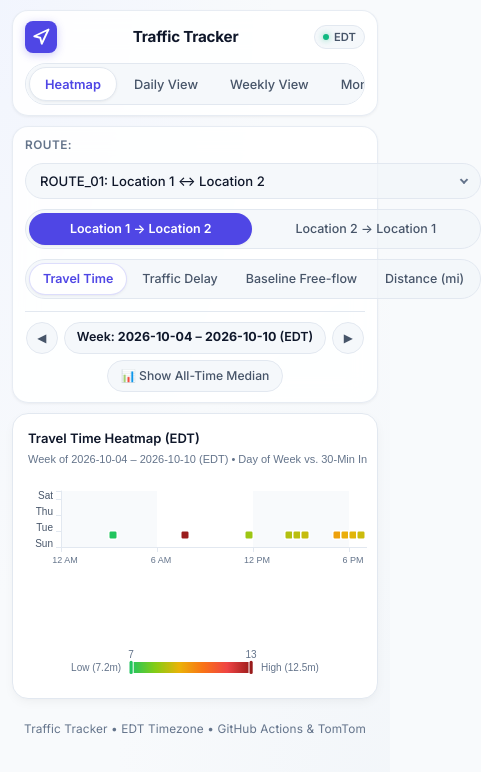
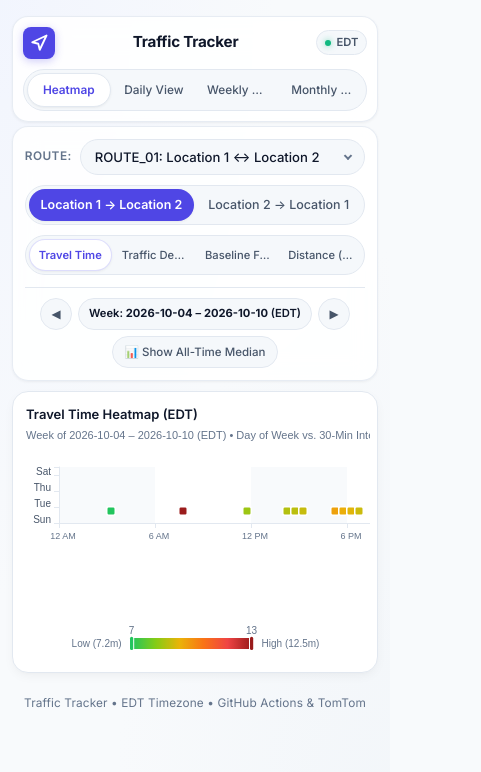
Before and after one commit to jdhameli/traffic-tracker, a website with bundled scripts: page index.html in a window 390 px wide. Shown: the whole page, 481 px wide, since content can reach past the window. Built offline with nearby package versions, Linux system fonts and the light colour scheme; files whose address does not match are found by name.

Commit message:
Improve layout for narrow widths

```diff
--- a/dashboard/css/components.css
+++ b/dashboard/css/components.css
@@ -7,7 +7,10 @@
   display: flex;
   align-items: center;
   gap: 8px;
-  flex-wrap: wrap;
+  width: 100%;
+  min-width: 0;
+  max-width: 100%;
+  box-sizing: border-box;
 }
 
 .control-prefix {
@@ -17,13 +20,19 @@
   text-transform: uppercase;
   letter-spacing: 0.04em;
   white-space: nowrap;
+  flex-shrink: 0;
 }
 
 /* Minimal Custom Select */
 .custom-select-wrapper {
   position: relative;
-  display: inline-flex;
+  display: flex;
+  align-items: center;
+  flex: 1 1 0;
+  min-width: 0;
   max-width: 100%;
+  width: 100%;
+  box-sizing: border-box;
 }
 
 .custom-select {
@@ -41,9 +50,13 @@
   cursor: pointer;
   transition: var(--transition-fast);
   min-height: 36px;
+  width: 100%;
+  min-width: 0;
   max-width: 100%;
   text-overflow: ellipsis;
+  overflow: hidden;
   white-space: nowrap;
+  box-sizing: border-box;
 }
 
 .custom-select:hover {
@@ -72,26 +85,23 @@
 
 /* Direction Segmented Switch */
 .toggle-segmented {
-  display: inline-flex;
+  display: flex;
   background: var(--color-bg-subtle-glass);
   padding: 3px;
   border-radius: var(--radius-full);
   border: 1px solid var(--color-border);
   gap: 2px;
+  width: 100%;
+  min-width: 0;
   max-width: 100%;
-  overflow-x: auto;
-  scrollbar-width: none;
-}
-
-.toggle-segmented::-webkit-scrollbar {
-  display: none;
+  box-sizing: border-box;
 }
 
 .toggle-btn {
   display: inline-flex;
   align-items: center;
   justify-content: center;
-  padding: 6px 14px;
+  padding: 6px 10px;
   background: transparent;
   color: var(--color-text-secondary);
   border: none;
@@ -101,9 +111,21 @@
   font-weight: 500;
   cursor: pointer;
   transition: var(--transition-fast);
-  white-space: nowrap;
   min-height: 32px;
   user-select: none;
+  flex: 1 1 0;
+  min-width: 0;
+  max-width: 100%;
+  box-sizing: border-box;
+}
+
+.toggle-btn span {
+  display: block;
+  width: 100%;
+  overflow: hidden;
+  text-overflow: ellipsis;
+  white-space: nowrap;
+  text-align: center;
 }
 
 .toggle-btn:hover:not(.active) {
@@ -128,36 +150,47 @@
 
 /* Metric Segmented Chips */
 .metric-chips {
-  display: inline-flex;
+  display: flex;
   background: var(--color-bg-subtle-glass);
   padding: 3px;
   border-radius: var(--radius-full);
   border: 1px solid var(--color-border);
   gap: 2px;
+  width: 100%;
+  min-width: 0;
   max-width: 100%;
-  overflow-x: auto;
-  scrollbar-width: none;
-  -webkit-overflow-scrolling: touch;
-}
-
-.metric-chips::-webkit-scrollbar {
-  display: none;
+  box-sizing: border-box;
 }
 
 .metric-chip-btn {
-  padding: 6px 13px;
+  display: inline-flex;
+  align-items: center;
+  justify-content: center;
+  padding: 6px 8px;
   background: transparent;
   color: var(--color-text-secondary);
   border: none;
   border-radius: var(--radius-full);
   font-family: var(--font-family-sans);
-  font-size: 0.78rem;
+  font-size: clamp(0.7rem, 2.2vw, 0.78rem);
   font-weight: 500;
   cursor: pointer;
   transition: var(--transition-fast);
-  white-space: nowrap;
   min-height: 32px;
   user-select: none;
+  flex: 1 1 0;
+  min-width: 0;
+  max-width: 100%;
+  box-sizing: border-box;
+}
+
+.metric-chip-btn span {
+  display: block;
+  width: 100%;
+  overflow: hidden;
+  text-overflow: ellipsis;
+  white-space: nowrap;
+  text-align: center;
 }
 
 .metric-chip-btn:hover:not(.active) {
@@ -179,36 +212,47 @@
 
 /* Header View Navigation Tabs */
 .view-tabs {
-  display: inline-flex;
+  display: flex;
   background: var(--color-bg-subtle-glass);
   padding: 3px;
   border-radius: var(--radius-full);
   border: 1px solid var(--color-border);
   gap: 2px;
+  width: 100%;
+  min-width: 0;
   max-width: 100%;
-  overflow-x: auto;
-  scrollbar-width: none;
-  -webkit-overflow-scrolling: touch;
-}
-
-.view-tabs::-webkit-scrollbar {
-  display: none;
+  box-sizing: border-box;
 }
 
 .view-tab-btn {
-  padding: 7px 15px;
+  display: inline-flex;
+  align-items: center;
+  justify-content: center;
+  padding: 6px 10px;
   background: transparent;
   color: var(--color-text-secondary);
   border: none;
   border-radius: var(--radius-full);
   font-family: var(--font-family-sans);
-  font-size: 0.8rem;
+  font-size: clamp(0.74rem, 2.4vw, 0.8rem);
   font-weight: 500;
   cursor: pointer;
   transition: var(--transition-fast);
-  white-space: nowrap;
   min-height: 34px;
   user-select: none;
+  flex: 1 1 0;
+  min-width: 0;
+  max-width: 100%;
+  box-sizing: border-box;
+}
+
+.view-tab-btn span {
+  display: block;
+  width: 100%;
+  overflow: hidden;
+  text-overflow: ellipsis;
+  white-space: nowrap;
+  text-align: center;
 }
 
 .view-tab-btn:hover:not(.active) {
@@ -232,16 +276,23 @@
 .date-navigator-container {
   display: flex;
   align-items: center;
+  justify-content: center;
   gap: 8px;
+  width: 100%;
+  min-width: 0;
   max-width: 100%;
   flex-wrap: wrap;
 }
 
 .date-nav-controls {
-  display: inline-flex;
+  display: flex;
   align-items: center;
+  justify-content: center;
   gap: 6px;
   flex-wrap: wrap;
+  width: 100%;
+  min-width: 0;
+  max-width: 100%;
 }
 
 .date-nav-btn {
@@ -275,12 +326,16 @@
 .date-current-display {
   display: inline-flex;
   align-items: center;
+  justify-content: center;
   gap: 6px;
   background: var(--color-bg-subtle-glass);
-  padding: 4px 12px;
+  padding: 4px 10px;
   border: 1px solid var(--color-border);
   border-radius: var(--radius-full);
   min-height: 32px;
+  min-width: 0;
+  max-width: 100%;
+  box-sizing: border-box;
 }
 
 .date-input {
@@ -296,29 +351,35 @@
 }
 
 .date-weekday-tag, .date-week-tag, .date-month-tag {
-  font-size: 0.78rem;
+  font-size: clamp(0.7rem, 2.2vw, 0.78rem);
   font-weight: 600;
   color: var(--color-text-primary);
+  overflow: hidden;
+  text-overflow: ellipsis;
   white-space: nowrap;
 }
 
 .heatmap-mode-toggle-btn {
   display: inline-flex;
   align-items: center;
+  justify-content: center;
   gap: 5px;
-  padding: 6px 13px;
+  padding: 6px 12px;
   background: var(--color-bg-subtle-glass);
   color: var(--color-text-secondary);
   border: 1px solid var(--color-border);
   border-radius: var(--radius-full);
   font-family: var(--font-family-sans);
-  font-size: 0.76rem;
+  font-size: clamp(0.72rem, 2.2vw, 0.76rem);
   font-weight: 500;
   cursor: pointer;
   transition: var(--transition-fast);
   min-height: 32px;
   user-select: none;
   white-space: nowrap;
+  min-width: 0;
+  max-width: 100%;
+  box-sizing: border-box;
 }
 
 .heatmap-mode-toggle-btn:hover {
@@ -339,28 +400,36 @@
   box-shadow: var(--shadow-sm);
 }
 
-/* Mobile adjustments */
-@media (max-width: 640px) {
-  .toggle-segmented, .metric-chips, .view-tabs {
-    width: 100%;
+/* ==========================================================================
+   Desktop Rules (min-width: 1120px) — Unconstrained Single-Row Controls
+   ========================================================================== */
+@media (min-width: 1120px) {
+  .control-item {
+    width: auto;
   }
 
-  .toggle-btn, .metric-chip-btn, .view-tab-btn {
-    flex: 1 1 auto;
-    text-align: center;
+  .custom-select-wrapper {
+    width: auto;
+    min-width: 200px;
+    max-width: 300px;
   }
 
-  .custom-select-wrapper, .custom-select {
-    width: 100%;
+  .toggle-segmented,
+  .metric-chips,
+  .view-tabs {
+    width: auto;
   }
 
-  .date-navigator-container {
-    justify-content: center;
-    width: 100%;
+  .toggle-btn,
+  .metric-chip-btn,
+  .view-tab-btn {
+    flex: 0 0 auto;
+    width: auto;
   }
 
+  .date-navigator-container,
   .date-nav-controls {
-    justify-content: center;
-    width: 100%;
+    width: auto;
+    flex-wrap: nowrap;
   }
 }
--- a/dashboard/css/layout.css
+++ b/dashboard/css/layout.css
@@ -4,12 +4,15 @@
 
 .app-wrapper {
   max-width: 1400px;
+  width: 100%;
   margin: 0 auto;
-  padding: clamp(10px, 2.5vw, 24px) clamp(12px, 3vw, 28px) clamp(24px, 4vw, 48px);
+  padding: clamp(8px, 2.5vw, 24px) clamp(10px, 3vw, 28px) clamp(24px, 4vw, 48px);
   display: flex;
   flex-direction: column;
   gap: clamp(10px, 1.8vw, 16px);
   min-height: 100vh;
+  box-sizing: border-box;
+  overflow-x: hidden;
 }
 
 /* Header */
@@ -17,9 +20,8 @@
   display: flex;
   justify-content: space-between;
   align-items: center;
-  flex-wrap: wrap;
   gap: 12px;
-  padding: 10px clamp(12px, 2vw, 20px);
+  padding: 10px clamp(10px, 2vw, 20px);
   background: var(--color-bg-surface-glass);
   backdrop-filter: blur(16px);
   -webkit-backdrop-filter: blur(16px);
@@ -27,8 +29,11 @@
   border-radius: var(--radius-lg);
   box-shadow: var(--shadow-sm);
   position: sticky;
-  top: clamp(8px, 1.5vw, 16px);
+  top: clamp(6px, 1.5vw, 16px);
   z-index: 50;
+  width: 100%;
+  min-width: 0;
+  box-sizing: border-box;
   transition: var(--transition-normal);
 }
 
@@ -36,6 +41,8 @@
   display: flex;
   align-items: center;
   gap: 10px;
+  min-width: 0;
+  flex-shrink: 0;
 }
 
 .brand-icon {
@@ -70,6 +77,7 @@
   font-size: 0.7rem;
   font-weight: 600;
   color: var(--color-text-secondary);
+  flex-shrink: 0;
 }
 
 .tz-dot {
@@ -83,45 +91,53 @@
 .header-view-nav {
   display: flex;
   align-items: center;
-  overflow-x: auto;
+  min-width: 0;
   max-width: 100%;
-  scrollbar-width: none;
 }
 
-.header-view-nav::-webkit-scrollbar {
-  display: none;
-}
-
-/* Controls Bar */
+/* Controls Bar — Modern Two-Tier Minimal Card */
 .controls-bar {
   display: flex;
-  justify-content: space-between;
-  align-items: center;
-  flex-wrap: wrap;
+  flex-direction: column;
   gap: 12px;
-  padding: 10px clamp(12px, 2vw, 18px);
+  padding: 12px clamp(12px, 2vw, 20px);
   background: var(--color-bg-surface-glass);
   backdrop-filter: blur(12px);
   -webkit-backdrop-filter: blur(12px);
   border: 1px solid var(--color-border-subtle);
   border-radius: var(--radius-lg);
   box-shadow: var(--shadow-sm);
+  width: 100%;
+  min-width: 0;
+  box-sizing: border-box;
   transition: var(--transition-normal);
 }
 
+/* Primary Controls Row: Route, Direction, Metric */
 .controls-left {
   display: flex;
-  align-items: center;
-  flex-wrap: wrap;
+  flex-direction: column;
+  align-items: stretch;
   gap: 10px;
-  flex: 1 1 auto;
+  width: 100%;
+  min-width: 0;
 }
 
+.controls-left > div {
+  width: 100%;
+  min-width: 0;
+}
+
+/* Secondary Controls Row: Date Range & Historical Scope Navigator */
 .controls-right {
   display: flex;
   align-items: center;
-  gap: 8px;
-  flex-shrink: 0;
+  justify-content: center;
+  width: 100%;
+  border-top: 1px solid var(--color-border);
+  padding-top: 10px;
+  min-width: 0;
+  box-sizing: border-box;
 }
 
 /* Main Chart Surface */
@@ -131,10 +147,13 @@
   background: var(--color-bg-surface);
   border: 1px solid var(--color-border);
   border-radius: var(--radius-xl);
-  padding: clamp(14px, 2.5vw, 24px);
+  padding: clamp(12px, 2.5vw, 24px);
   box-shadow: var(--shadow-md);
   position: relative;
   overflow: hidden;
+  width: 100%;
+  min-width: 0;
+  box-sizing: border-box;
   transition: var(--transition-normal);
 }
 
@@ -148,31 +167,28 @@
 }
 
 /* ==========================================================================
-   Responsive Breakpoints
+   Wide View (>= 1120px) — Strict 1-Row Format for Route + Direction + Metric
    ========================================================================== */
-
-/* Tablet & Mobile (< 960px) */
-@media (max-width: 960px) {
-  .controls-bar {
-    flex-direction: column;
-    align-items: stretch;
+@media (min-width: 1120px) {
+  .controls-left {
+    flex-direction: row;
+    align-items: center;
+    justify-content: flex-start;
+    flex-wrap: nowrap;
     gap: 12px;
+    width: 100%;
   }
 
-  .controls-left {
-    justify-content: flex-start;
-  }
-
-  .controls-right {
-    justify-content: flex-start;
-    border-top: 1px solid var(--color-border);
-    padding-top: 10px;
-    width: 100%;
+  .controls-left > div {
+    width: auto;
+    flex: 0 0 auto;
   }
 }
 
-/* Mobile Small (< 640px) */
-@media (max-width: 640px) {
+/* ==========================================================================
+   Mobile Header (< 720px)
+   ========================================================================== */
+@media (max-width: 720px) {
   .app-header {
     flex-direction: column;
     align-items: stretch;
@@ -186,25 +202,10 @@
 
   .header-view-nav {
     width: 100%;
-    justify-content: flex-start;
-  }
-
-  .controls-left {
-    flex-direction: column;
-    align-items: stretch;
-    gap: 10px;
-  }
-
-  .controls-left > * {
-    width: 100%;
-  }
-
-  .controls-right {
-    justify-content: center;
   }
 
   .chart-panel {
     border-radius: var(--radius-lg);
-    padding: 12px 10px;
+    padding: 10px 8px;
   }
 }
--- a/dashboard/js/components/view-nav.js
+++ b/dashboard/js/components/view-nav.js
@@ -26,7 +26,7 @@ export function initViewNav(containerEl, onSelectView) {
             aria-selected="${v.id === selectedView}"
             data-view="${v.id}"
           >
-            ${v.label}
+            <span>${v.label}</span>
           </button>
         `
         ).join('')}
--- a/dashboard/js/views/daily-view.js
+++ b/dashboard/js/views/daily-view.js
@@ -13,7 +13,7 @@ let chartInstance = null;
 export function renderDailyView(containerEl, records, state) {
   const containerWidth = containerEl.parentElement?.clientWidth || containerEl.clientWidth || 960;
   const isMobile = containerWidth < 640;
-  containerEl.style.height = isMobile ? '420px' : '520px';
+  containerEl.style.height = isMobile ? '430px' : '520px';
 
   chartInstance = echarts.getInstanceByDom(containerEl);
   if (!chartInstance) {
@@ -22,10 +22,7 @@ export function renderDailyView(containerEl, records, state) {
 
   const handleResize = () => {
     if (chartInstance && containerEl.isConnected) {
-      const cw = containerEl.parentElement?.clientWidth || containerEl.clientWidth || 960;
-      const mob = cw < 640;
-      containerEl.style.height = mob ? '420px' : '520px';
-      chartInstance.resize();
+      renderDailyView(containerEl, records, state);
     }
   };
   window.removeEventListener('resize', handleResize);
@@ -76,15 +73,16 @@ export function renderDailyView(containerEl, records, state) {
       text: `Daily ${metricConfig.label} Profile: ${selectedDate} (EDT)`,
       subtext: `Observed points vs. historical median baseline across 24-hour EDT day`,
       left: 'left',
+      top: 0,
       textStyle: {
         color: THEME_COLORS.textPrimary,
-        fontSize: isMobile ? 13 : 15,
+        fontSize: isMobile ? 12 : 15,
         fontWeight: 600,
         fontFamily: 'Inter, sans-serif',
       },
       subtextStyle: {
         color: THEME_COLORS.textMuted,
-        fontSize: isMobile ? 11 : 12,
+        fontSize: isMobile ? 10 : 12,
       },
     },
     tooltip: {
@@ -134,20 +132,21 @@ export function renderDailyView(containerEl, records, state) {
       },
     },
     legend: {
-      top: isMobile ? 48 : 30,
-      right: isMobile ? 'auto' : 20,
-      left: isMobile ? 'left' : 'auto',
-      textStyle: { color: THEME_COLORS.textSecondary, fontSize: isMobile ? 10 : 12 },
+      bottom: isMobile ? 4 : 8,
+      left: 'center',
+      orient: 'horizontal',
+      itemGap: isMobile ? 12 : 24,
+      textStyle: { color: THEME_COLORS.textSecondary, fontSize: isMobile ? 10 : 11 },
       data: [
         `Observed ${metricConfig.label} (${selectedDate})`,
         'Historical Median Trendline',
       ],
     },
     grid: {
-      top: isMobile ? 95 : 75,
-      bottom: isMobile ? 40 : 50,
-      left: isMobile ? 44 : 65,
-      right: isMobile ? 18 : 40,
+      top: isMobile ? 60 : 65,
+      bottom: isMobile ? 55 : 50,
+      left: isMobile ? 42 : 65,
+      right: isMobile ? 16 : 35,
     },
     xAxis: {
       type: 'value',
@@ -193,7 +192,7 @@ export function renderDailyView(containerEl, records, state) {
         smooth: false,
         showSymbol: true,
         symbol: 'circle',
-        symbolSize: 9,
+        symbolSize: isMobile ? 7 : 9,
         itemStyle: {
           color: THEME_COLORS.primary,
           borderWidth: 2,
@@ -214,7 +213,7 @@ export function renderDailyView(containerEl, records, state) {
         smooth: true,
         showSymbol: true,
         symbol: 'emptyCircle',
-        symbolSize: 6,
+        symbolSize: isMobile ? 5 : 6,
         lineStyle: { width: 2, color: THEME_COLORS.median, type: 'dashed' },
         itemStyle: { color: THEME_COLORS.median },
       },
--- a/dashboard/js/views/heatmap-view.js
+++ b/dashboard/js/views/heatmap-view.js
@@ -36,16 +36,7 @@ export function renderHeatmapView(containerEl, records, state) {
 
   const handleResize = () => {
     if (chartInstance && containerEl.isConnected) {
-      const updatedDims = calculateHeatmapDimensions(containerEl);
-      containerEl.style.height = `${updatedDims.totalHeight}px`;
-      chartInstance.setOption({
-        grid: {
-          left: updatedDims.computedLeft,
-          width: updatedDims.gridWidth,
-          height: updatedDims.gridHeight,
-        },
-      });
-      chartInstance.resize();
+      renderHeatmapView(containerEl, records, state);
     }
   };
   window.removeEventListener('resize', handleResize);
--- a/dashboard/js/views/monthly-view.js
+++ b/dashboard/js/views/monthly-view.js
@@ -12,7 +12,7 @@ let chartInstance = null;
 export function renderMonthlyView(containerEl, records, state) {
   const containerWidth = containerEl.parentElement?.clientWidth || containerEl.clientWidth || 960;
   const isMobile = containerWidth < 640;
-  containerEl.style.height = isMobile ? '420px' : '520px';
+  containerEl.style.height = isMobile ? '430px' : '520px';
 
   chartInstance = echarts.getInstanceByDom(containerEl);
   if (!chartInstance) {
@@ -21,10 +21,7 @@ export function renderMonthlyView(containerEl, records, state) {
 
   const handleResize = () => {
     if (chartInstance && containerEl.isConnected) {
-      const cw = containerEl.parentElement?.clientWidth || containerEl.clientWidth || 960;
-      const mob = cw < 640;
-      containerEl.style.height = mob ? '420px' : '520px';
-      chartInstance.resize();
+      renderMonthlyView(containerEl, records, state);
     }
   };
   window.removeEventListener('resize', handleResize);
@@ -48,15 +45,16 @@ export function renderMonthlyView(containerEl, records, state) {
       text: `Monthly ${metricConfig.label} Overview: ${targetMonth} (EDT)`,
       subtext: `Daily ${metricConfig.label} progression compared to historical monthly median`,
       left: 'left',
+      top: 0,
       textStyle: {
         color: THEME_COLORS.textPrimary,
-        fontSize: isMobile ? 13 : 15,
+        fontSize: isMobile ? 12 : 15,
         fontWeight: 600,
         fontFamily: 'Inter, sans-serif',
       },
       subtextStyle: {
         color: THEME_COLORS.textMuted,
-        fontSize: isMobile ? 11 : 12,
+        fontSize: isMobile ? 10 : 12,
       },
     },
     tooltip: {
@@ -109,20 +107,21 @@ export function renderMonthlyView(containerEl, records, state) {
       },
     },
     legend: {
-      top: isMobile ? 48 : 30,
-      right: isMobile ? 'auto' : 20,
-      left: isMobile ? 'left' : 'auto',
-      textStyle: { color: THEME_COLORS.textSecondary, fontSize: isMobile ? 10 : 12 },
+      bottom: isMobile ? 4 : 8,
+      left: 'center',
+      orient: 'horizontal',
+      itemGap: isMobile ? 12 : 24,
+      textStyle: { color: THEME_COLORS.textSecondary, fontSize: isMobile ? 10 : 11 },
       data: [
         `Daily Avg ${metricConfig.label}`,
         'Historical Monthly Median',
       ],
     },
     grid: {
-      top: isMobile ? 95 : 75,
-      bottom: isMobile ? 40 : 50,
-      left: isMobile ? 44 : 65,
-      right: isMobile ? 18 : 40,
+      top: isMobile ? 60 : 65,
+      bottom: isMobile ? 55 : 50,
+      left: isMobile ? 42 : 65,
+      right: isMobile ? 16 : 35,
     },
     xAxis: {
       type: 'category',
@@ -153,7 +152,7 @@ export function renderMonthlyView(containerEl, records, state) {
         data: actualAvgVals,
         smooth: true,
         showSymbol: true,
-        symbolSize: 6,
+        symbolSize: isMobile ? 5 : 6,
         itemStyle: { color: THEME_COLORS.primary },
         lineStyle: { width: 2.5, color: THEME_COLORS.primary },
         areaStyle: {
@@ -176,6 +175,7 @@ export function renderMonthlyView(containerEl, records, state) {
                   formatter: `Prior Months Median: ${histMedianValue.toFixed(1)}${metricConfig.shortUnit}`,
                   position: 'insideStartTop',
                   color: THEME_COLORS.median,
+                  fontSize: isMobile ? 10 : 11,
                 },
               },
             },
--- a/dashboard/js/views/weekly-view.js
+++ b/dashboard/js/views/weekly-view.js
@@ -12,7 +12,7 @@ let chartInstance = null;
 export function renderWeeklyView(containerEl, records, state) {
   const containerWidth = containerEl.parentElement?.clientWidth || containerEl.clientWidth || 960;
   const isMobile = containerWidth < 640;
-  containerEl.style.height = isMobile ? '420px' : '520px';
+  containerEl.style.height = isMobile ? '430px' : '520px';
 
   chartInstance = echarts.getInstanceByDom(containerEl);
   if (!chartInstance) {
@@ -21,10 +21,7 @@ export function renderWeeklyView(containerEl, records, state) {
 
   const handleResize = () => {
     if (chartInstance && containerEl.isConnected) {
-      const cw = containerEl.parentElement?.clientWidth || containerEl.clientWidth || 960;
-      const mob = cw < 640;
-      containerEl.style.height = mob ? '420px' : '520px';
-      chartInstance.resize();
+      renderWeeklyView(containerEl, records, state);
     }
   };
   window.removeEventListener('resize', handleResize);
@@ -54,15 +51,16 @@ export function renderWeeklyView(containerEl, records, state) {
       text: `Weekly ${metricConfig.label} Profile: ${startDate} to ${endDate} (EDT)`,
       subtext: `Daily average ${metricConfig.label} vs. historical weekly median benchmark from prior weeks`,
       left: 'left',
+      top: 0,
       textStyle: {
         color: THEME_COLORS.textPrimary,
-        fontSize: isMobile ? 13 : 15,
+        fontSize: isMobile ? 12 : 15,
         fontWeight: 600,
         fontFamily: 'Inter, sans-serif',
       },
       subtextStyle: {
         color: THEME_COLORS.textMuted,
-        fontSize: isMobile ? 11 : 12,
+        fontSize: isMobile ? 10 : 12,
       },
     },
     tooltip: {
@@ -120,25 +118,26 @@ export function renderWeeklyView(containerEl, records, state) {
       },
     },
     legend: {
-      top: isMobile ? 48 : 30,
-      right: isMobile ? 'auto' : 20,
-      left: isMobile ? 'left' : 'auto',
-      textStyle: { color: THEME_COLORS.textSecondary, fontSize: isMobile ? 10 : 12 },
+      bottom: isMobile ? 4 : 8,
+      left: 'center',
+      orient: 'horizontal',
+      itemGap: isMobile ? 12 : 24,
+      textStyle: { color: THEME_COLORS.textSecondary, fontSize: isMobile ? 10 : 11 },
       data: [
         `Weekly Avg ${metricConfig.label}`,
         'Historical Weekly Median',
       ],
     },
     grid: {
-      top: isMobile ? 95 : 75,
-      bottom: isMobile ? 40 : 50,
-      left: isMobile ? 44 : 65,
-      right: isMobile ? 18 : 40,
+      top: isMobile ? 60 : 65,
+      bottom: isMobile ? 55 : 50,
+      left: isMobile ? 42 : 65,
+      right: isMobile ? 16 : 35,
     },
     xAxis: {
       type: 'category',
       data: dayLabels,
-      axisLabel: { color: THEME_COLORS.textSecondary, fontSize: 11 },
+      axisLabel: { color: THEME_COLORS.textSecondary, fontSize: isMobile ? 10 : 11 },
       axisLine: { lineStyle: { color: THEME_COLORS.border } },
     },
     yAxis: {
@@ -162,7 +161,7 @@ export function renderWeeklyView(containerEl, records, state) {
         smooth: true,
         showSymbol: true,
         symbol: 'circle',
-        symbolSize: 8,
+        symbolSize: isMobile ? 7 : 8,
         itemStyle: {
           color: THEME_COLORS.primary,
           borderWidth: 2,
@@ -183,7 +182,7 @@ export function renderWeeklyView(containerEl, records, state) {
         smooth: true,
         showSymbol: true,
         symbol: 'emptyCircle',
-        symbolSize: 6,
+        symbolSize: isMobile ? 5 : 6,
         lineStyle: { width: 2, color: THEME_COLORS.median, type: 'dashed' },
         itemStyle: { color: THEME_COLORS.median },
       },
```
